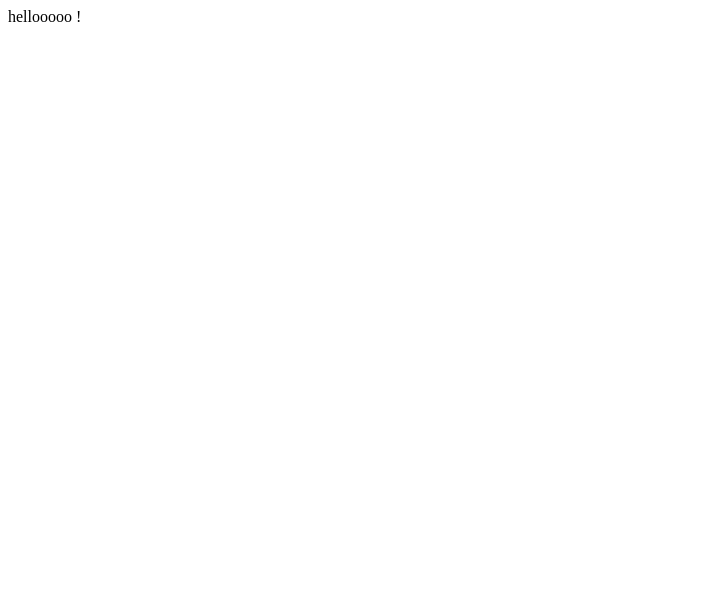
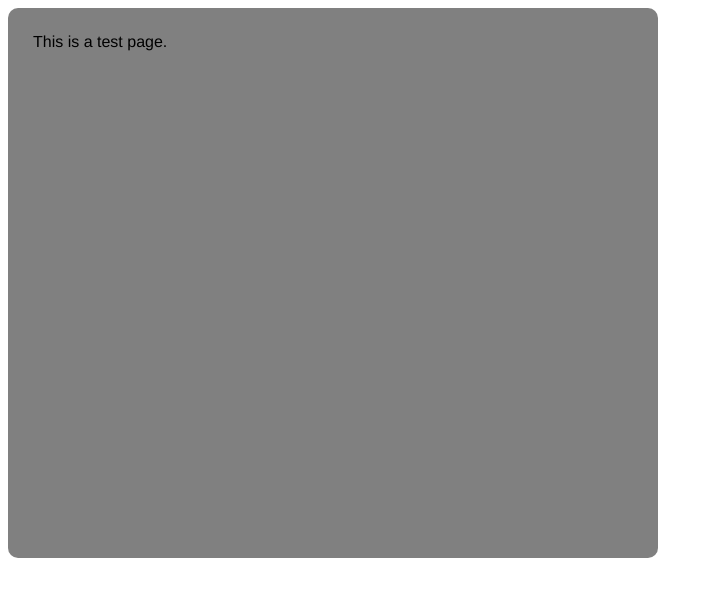
Before and after one commit to pallikondas/testHTMLProject, a plain HTML site: page index2.html in a window 1280 px wide. Shown: the whole page, without its empty margins (0-713 px from the left). Drawn offline with Linux system fonts and the light colour scheme.

Commit message:
Update index2.html
copied code from index.html

```diff
--- a/index2.html
+++ b/index2.html
@@ -1 +1,19 @@
-<html><body><div>hellooooo ! </div></body></html>
+<html>
+<head>
+<style>
+.testdiv {
+  padding: 25px;
+  font-family: helvetica;
+width:600px;
+height: 500px;
+border-radius: 10px;
+background-color: grey;
+}
+</style>
+</head>
+<body>
+<div class="testdiv">
+This is a test page.
+</div>
+</body>
+</html>
```
